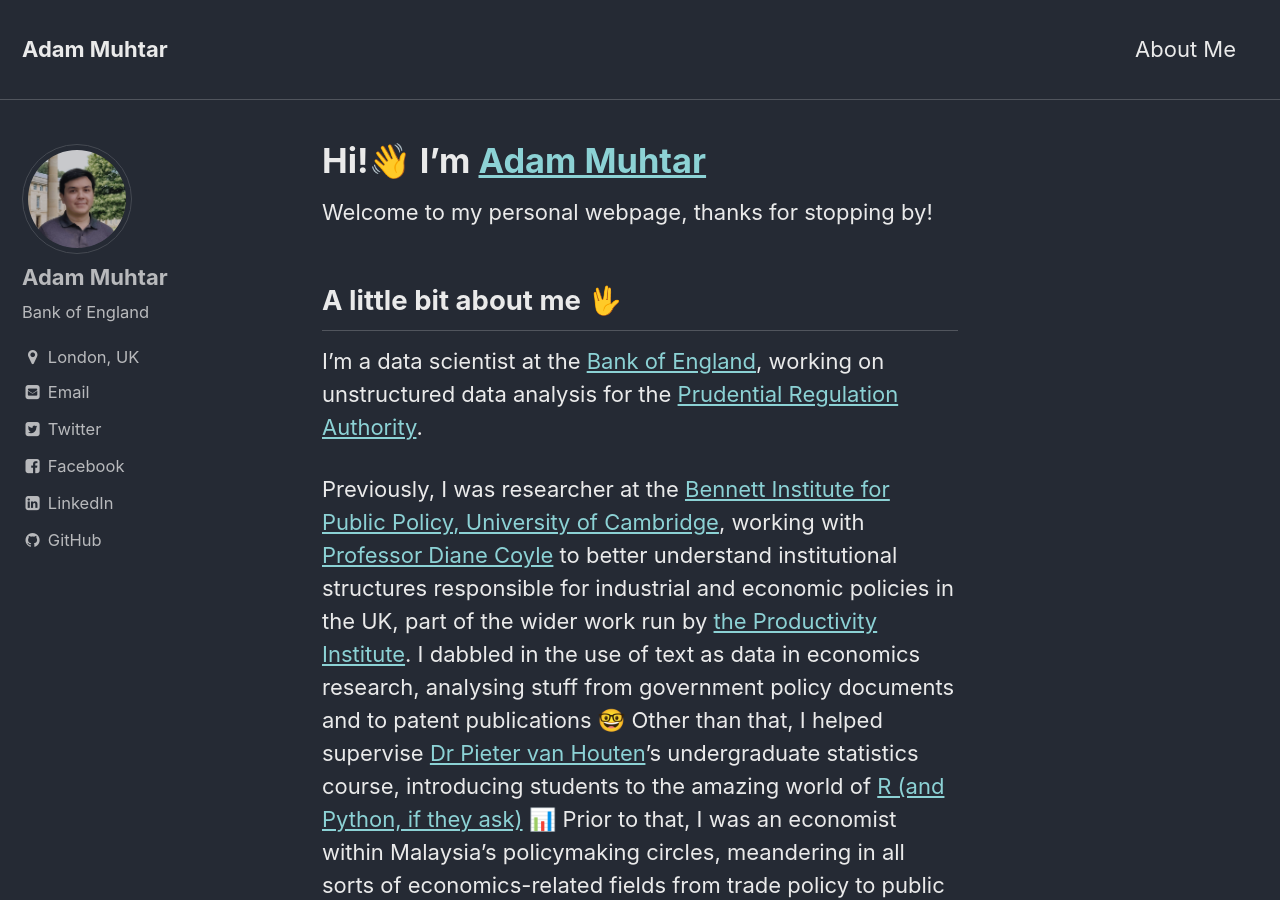
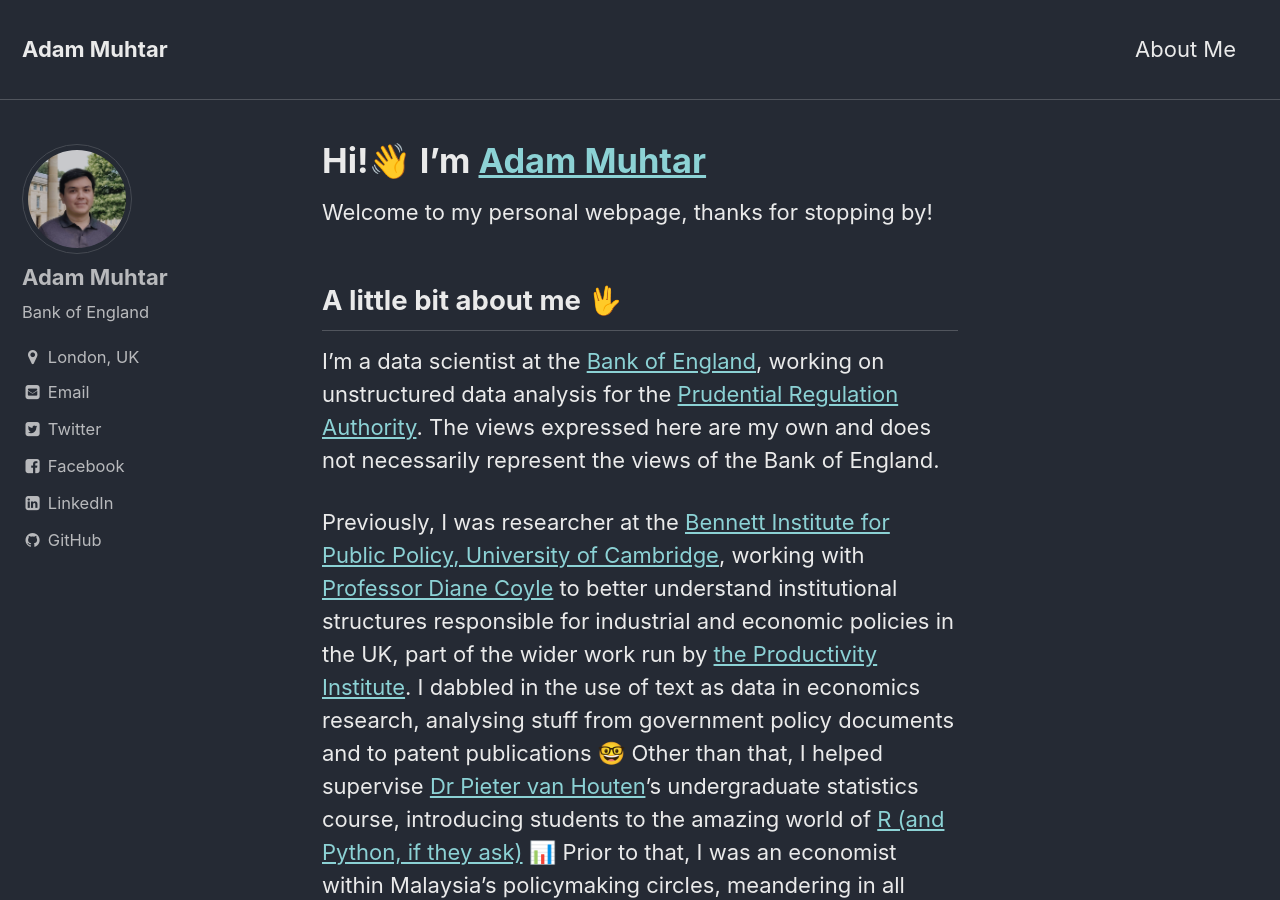
Before and after one commit to adammuhtar/adammuhtar.github.io, a Jekyll site: the page built from index.md, in a window 1280 px wide and 900 px high. Built offline with Jekyll 4.4.1, drawn with Linux system fonts in a browser that asks for light colours.

Commit message:
Update index.md

```diff
--- a/index.md
+++ b/index.md
@@ -9,7 +9,7 @@
 
 ## A little bit about me 🖖
 
-I'm a data scientist at the [Bank of England](https://www.bankofengland.co.uk/), working on unstructured data analysis for the [Prudential Regulation Authority](https://www.bankofengland.co.uk/prudential-regulation).
+I'm a data scientist at the [Bank of England](https://www.bankofengland.co.uk/), working on unstructured data analysis for the [Prudential Regulation Authority](https://www.bankofengland.co.uk/prudential-regulation). The views expressed here are my own and does not necessarily represent the views of the Bank of England.
 
 Previously, I was researcher at the [Bennett Institute for Public Policy, University of Cambridge](https://www.bennettinstitute.cam.ac.uk/), working with [Professor Diane Coyle](https://www.bennettinstitute.cam.ac.uk/about-us/team/diane-coyle/) to better understand institutional structures responsible for industrial and economic policies in the UK, part of the wider work run by [the Productivity Institute](https://www.productivity.ac.uk/). I dabbled in the use of text as data in economics research, analysing stuff from government policy documents and to patent publications 🤓 Other than that, I helped supervise [Dr Pieter van Houten](https://www.polis.cam.ac.uk/Staff_and_Students/dr-pieter-van-houten)'s undergraduate statistics course, introducing students to the amazing world of [R (and Python, if they ask)](https://www.business-science.io/assets/2021-02-18-R-is-for-research/Join_Forces_meme.png) 📊 Prior to that, I was an economist within Malaysia's policymaking circles, meandering in all sorts of economics-related fields from trade policy to public finance management.
 
```
